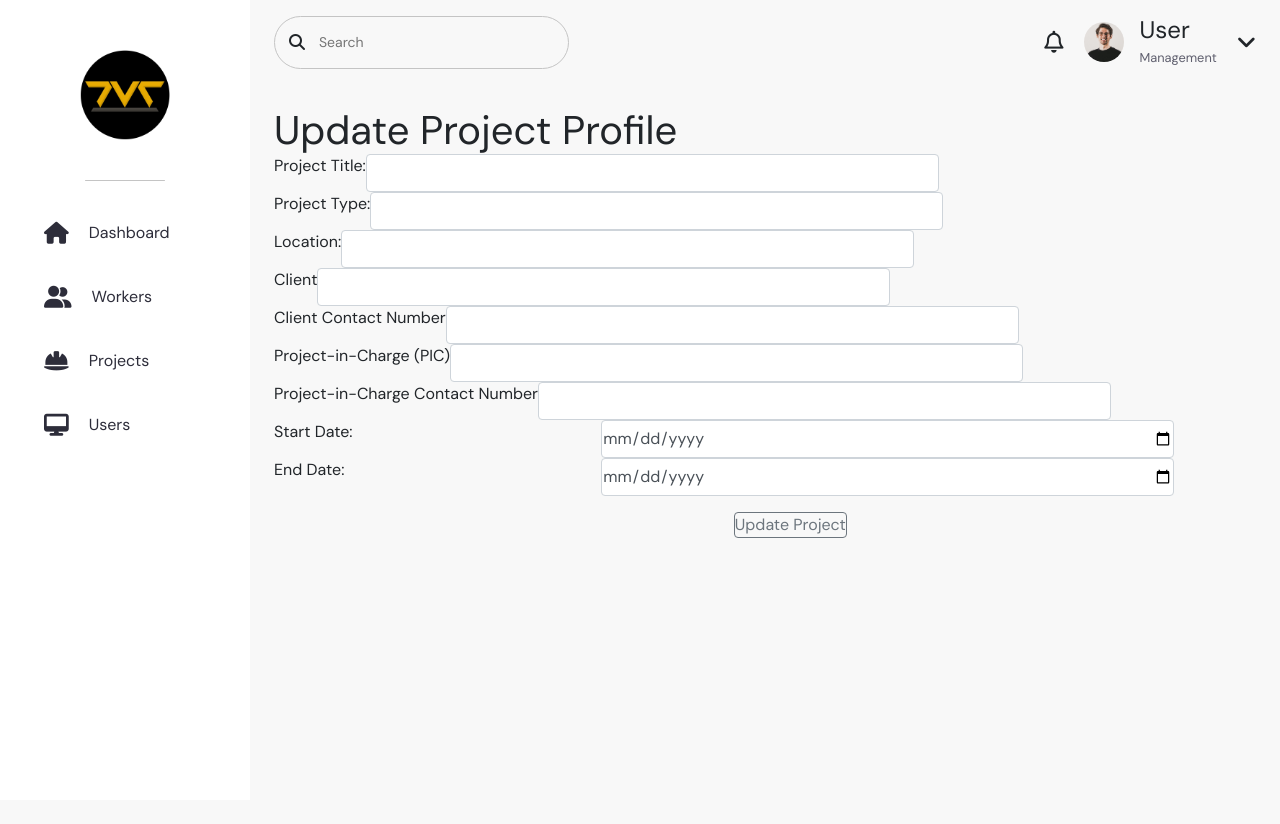
After one commit to Mramus/thomas-vincent-hris, a Django app: template hris/templates/hris/projects/edit_project.html in a window 1280 px wide. The commit adds this page. Run offline with Django 4.2, Linux system fonts and the light colour scheme; the template is opened without the code that fills it, so the values that code supplies are empty; some libraries are stand-ins or nearby versions.

Commit message:
Edit Project Details

```diff
--- /dev/null
+++ b/hris/templates/hris/projects/edit_project.html
@@ -0,0 +1,70 @@
+{% extends 'hris/base.html' %}
+{% load static %}
+
+{% block content %}
+<h1>Update Project Profile</h1>
+<div>
+    <form class="add-form" method="POST" action="{% url 'edit_project_details' pk=project.pk %}"> {% csrf_token %}
+        <div class="form-group row">
+            <label for="ptitle" class="col-form-label">Project Title:</label>
+            <div class="col-sm-7">
+              <input type="text" class="form-control" id="ptitle" name="ptitle">
+            </div>
+        </div>
+        <div class="form-group row">
+            <label for="ptype" class="col-form-label">Project Type:</label>
+            <div class="col-sm-7">
+              <input type="text" class="form-control" id="ptype" name="ptype">
+            </div>
+        </div>
+        <div class="form-group row">
+            <label for="plocation" class="col-form-label">Location:</label>
+            <div class="col-sm-7">
+              <input type="text" class="form-control" id="plocation" name="plocation">
+            </div>
+        </div>
+        <div class="form-group row">
+            <label for="pclient" class="col-form-label">Client</label>
+            <div class="col-sm-7">
+              <input type="text" class="form-control" id="pclient" name="pclient">
+            </div>
+        </div>
+        <div class="form-group row">
+            <label for="pclientcontact" class="col-form-label">Client Contact Number</label>
+            <div class="col-sm-7">
+              <input type="text" class="form-control" id="pclientcontact" name="pclientcontact">
+            </div>
+        </div>
+        <div class="form-group row">
+            <label for="ppic" class="col-form-label">Project-in-Charge (PIC)</label>
+            <div class="col-sm-7">
+              <input type="text" class="form-control" id="ppic" name="ppic">
+            </div>
+        </div>
+        <div class="form-group row">
+            <label for="ppiccontact" class="col-form-label">Project-in-Charge Contact Number</label>
+            <div class="col-sm-7">
+              <input type="text" class="form-control" id="ppiccontact" name="ppiccontact">
+            </div>
+        </div>
+        <div class="form-group row">
+            <label for="pstartdate" class="col-sm-4 col-form-label">Start Date:</label>
+            <div class="col-sm-7">
+              <input type="date" class="form-control" id="pstartdate" name="pstartdate">
+            </div>
+        </div>
+        <div class="form-group row">
+            <label for="penddate" class="col-sm-4 col-form-label">End Date:</label>
+            <div class="col-sm-7">
+              <input type="date" class="form-control" id="penddate" name="penddate">
+            </div>
+        </div>
+        <div class="form-group row">
+            <label for="button" class="col-form-label"></label>
+            <div class="col-sm-7 text-right">
+                <button type="submit" class="mt-3 btn btn-outline-secondary">Update Project</button>
+            </div>
+        </div>
+    </form>
+</div>
+{% endblock %}
--- a/hris/templates/hris/projects/projects.html
+++ b/hris/templates/hris/projects/projects.html
@@ -24,6 +24,7 @@
             <th scope="col">Client</th>
             <th scope="col">Project-in-Charge</th>
             <th scope="col">Details</th>
+            <th scope="col">Edit</th>
         </tr>
     </thead>
     <tbody>
@@ -37,6 +38,7 @@
             <td> {{ p.client }} </td>
             <td> {{ p.project_in_charge }} </td>
             <td><a href="{% url 'view_project_details' pk=p.pk %}">View</a></td>
+            <td><a href="{% url 'edit_project_details' pk=p.pk %}">Edit</a></td>
         </tr>
         {% endfor %}
     </tbody>
--- a/hris/urls.py
+++ b/hris/urls.py
@@ -7,4 +7,5 @@ urlpatterns = [
     path('projects', views.projects, name='projects'),
     path('add_project', views.add_project, name='add_project'),
     path('view_project_details/<int:pk>/', views.view_project_details, name='view_project_details'),
+    path('edit_project_details/<int:pk>/', views.edit_project_details, name='edit_project_details'),
 ]
```
Also changed, not shown: hris/views.py (+17 -0 lines).
